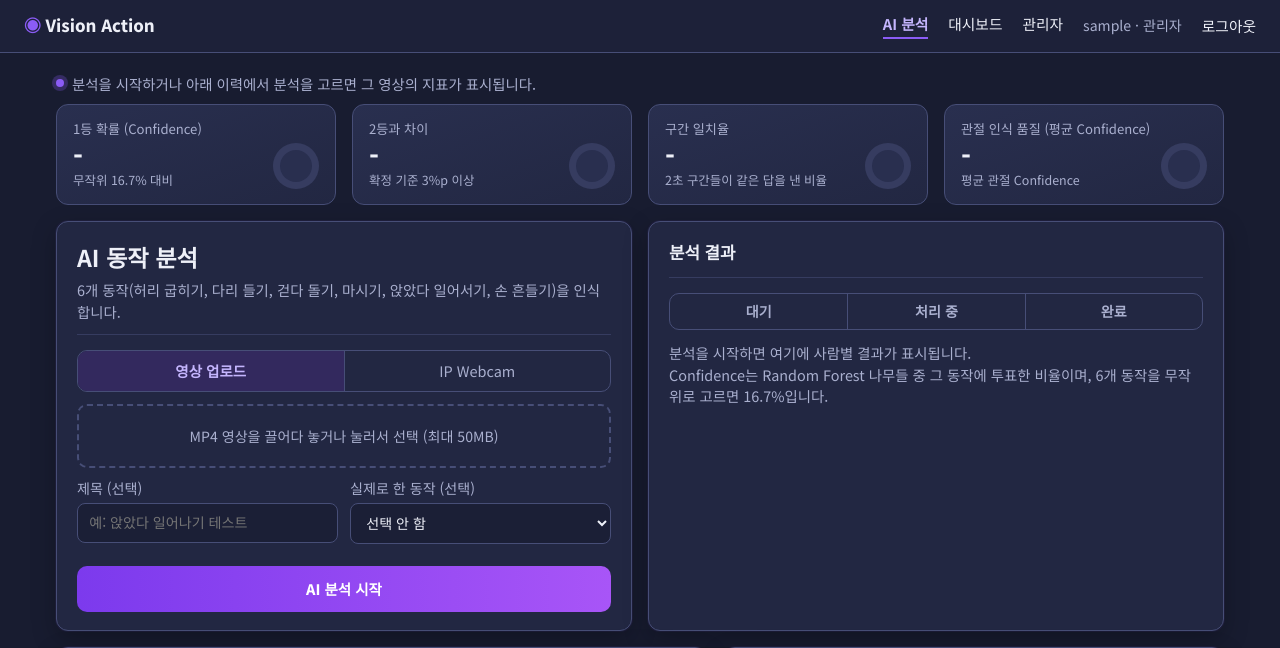
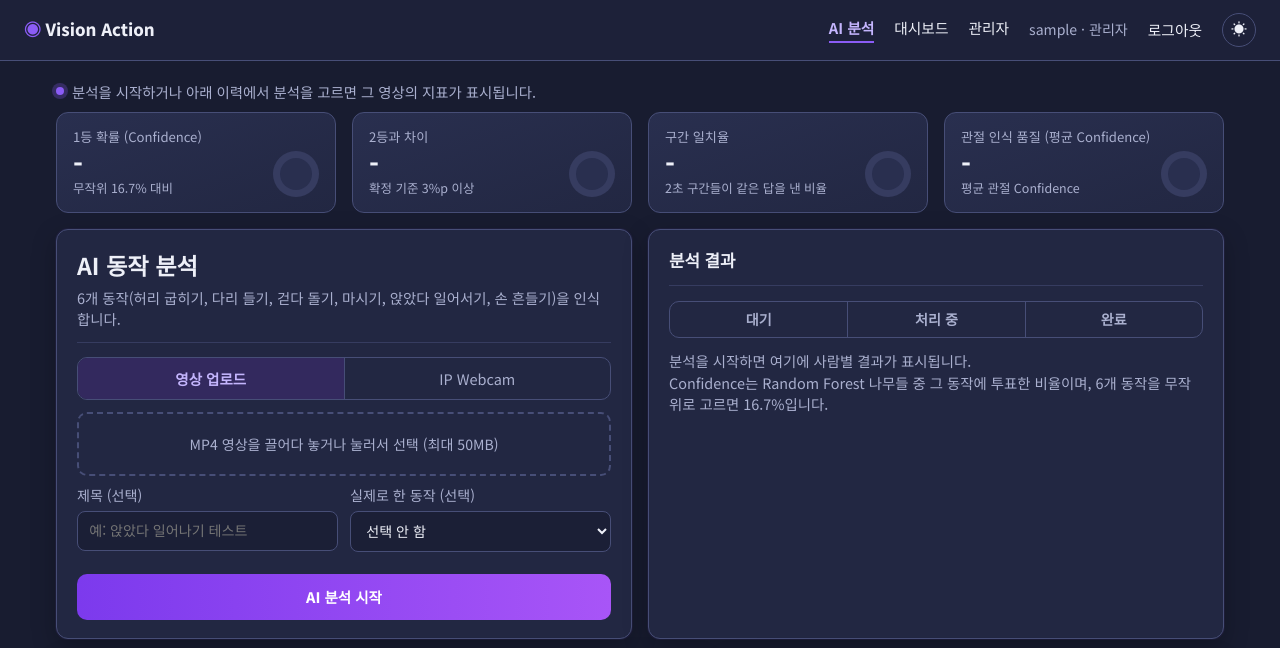
Before and after one commit to hxxdxm/vision_action_platform, a Django app: page / in a window 1280 px wide. Shown: the top 648 px of the page. Run offline with Django 5.2, Linux system fonts and the light colour scheme; the visitor is signed in with stand-in values (Sample User, id 1); data that the repository does not hold is empty; parts of the project's set-up code (start-up, migrations or seed data) failed here and were passed over.

Commit message:
feat: 라이트/다크 테마 전환 버튼 추가

```diff
--- a/backend/static/css/app.css
+++ b/backend/static/css/app.css
@@ -1,16 +1,28 @@
-/* 다크 바이올렛 테마: 칸 테두리를 또렷하게, 지표·그래프는 보라 계열 + 상태 색(초록·노랑·빨강) */
-:root {
+/* 테마: <html data-theme="dark|light">. 색은 모두 아래 변수로만 쓰고, 차트(JS)도 이 변수를 읽어 같은 색을 씁니다.
+   --primary2 = 보조 그래프 색, --link = 링크·강조 글자 색 (라이트에서는 둘을 다르게 둬야 글자가 잘 보임) */
+:root, [data-theme="dark"] {
   --bg: #181c30; --card: #222742; --card2: #292f4f; --text: #eef0f8; --muted: #aab0cf;
   --line: #474e77; --line2: #363c60; --head: #1d2139; --soft: #33295e; --th: #2b3154; --input: #1b1f36;
-  --primary: #8b5cf6; --primary2: #c4b5fd; --primary-ink: #ffffff;
-  --ok: #34d399; --warn: #fbbf24; --bad: #fb7185;
+  --primary: #8b5cf6; --primary2: #c4b5fd; --primary-ink: #ffffff; --link: #c4b5fd;
+  --ok: #34d399; --warn: #fbbf24; --bad: #fb7185; --on-status: #14182a;
+  --series3: #60a5fa; --series6: #22d3ee;
+  --shadow: 0 0 0 1px rgba(139,92,246,.06), 0 8px 24px rgba(0,0,0,.25);
   --radius: 12px;
   color-scheme: dark;
+}
+[data-theme="light"] {
+  --bg: #f4f5fa; --card: #ffffff; --card2: #faf9ff; --text: #1c1f33; --muted: #5d6280;
+  --line: #d5d8e8; --line2: #e7e9f2; --head: #ffffff; --soft: #efeafe; --th: #f4f3fb; --input: #ffffff;
+  --primary: #7c3aed; --primary2: #b8a4f9; --primary-ink: #ffffff; --link: #6d28d9;
+  --ok: #059669; --warn: #d97706; --bad: #e11d48; --on-status: #ffffff;
+  --series3: #2563eb; --series6: #0891b2;
+  --shadow: 0 1px 2px rgba(28,31,51,.05), 0 6px 18px rgba(28,31,51,.06);
+  color-scheme: light;
 }
 * { box-sizing: border-box; }
 body { margin: 0; background: var(--bg); color: var(--text); font-size: 14.5px;
   font-family: "Noto Sans KR", "Pretendard", "Apple SD Gothic Neo", "Malgun Gothic", system-ui, sans-serif; line-height: 1.5; }
-a { color: var(--primary2); text-decoration: none; } a:hover { text-decoration: underline; }
+a { color: var(--link); text-decoration: none; } a:hover { text-decoration: underline; }
 h1 { font-size: 1.45rem; margin: 0 0 .25rem; } h2 { font-size: 1.05rem; margin: 0; }
 
 /* 상단 바 */
@@ -190,8 +202,18 @@ td.actions { white-space: nowrap; }
 .cam-msg { position: absolute; inset: 0; display: flex; align-items: center; justify-content: center; padding: 1rem;
   text-align: center; color: var(--muted); font-size: .9rem; }
 .cam-msg[hidden] { display: none; }
-.cam-tag { position: absolute; left: 10px; top: 10px; background: rgba(15,18,32,.75); color: var(--text); font-size: .75rem;
+.cam-tag { position: absolute; left: 10px; top: 10px; background: rgba(15,18,32,.75); color: #fff; font-size: .75rem;
   font-weight: 700; padding: 2px 8px; border-radius: 6px; }
 .cam-tag.rec { background: var(--bad); color: #fff; }
 .cam-tag.rec::before { content: "● "; }
 .cam-tag { cursor: pointer; }
+
+/* 라이트/다크 전환 버튼 (상단 바) */
+.theme-toggle { display: inline-flex; align-items: center; justify-content: center; width: 34px; height: 34px; padding: 0;
+  border: 1.5px solid var(--line); border-radius: 50%; background: transparent; color: var(--text); cursor: pointer; font-size: 1rem; line-height: 1; }
+.theme-toggle:hover { border-color: var(--primary); color: var(--link); }
+.theme-toggle:focus-visible { outline: 2px solid var(--primary); outline-offset: 2px; }
+.theme-toggle .sun, [data-theme="light"] .theme-toggle .moon { display: inline; }
+.theme-toggle .moon, [data-theme="light"] .theme-toggle .sun { display: none; }
+/* 전환하는 순간만 색이 부드럽게 바뀌도록 (평소 hover 등에는 영향 없음) */
+.theme-anim, .theme-anim * { transition: background-color .2s, border-color .2s, color .2s !important; }
--- a/backend/static/js/analyses.js
+++ b/backend/static/js/analyses.js
@@ -25,21 +25,25 @@
   const isDecided = (label) => label !== "UNCERTAIN" && label !== "INSUFFICIENT_INPUT";
   const pct = (v, digits = 1) => `${(v * 100).toFixed(digits)}%`;
 
-  // ---- 색: CSS 변수에서 읽어 Chart.js와 맞춤 ----
-  const css = getComputedStyle(document.documentElement);
-  const C = Object.fromEntries(["--primary", "--primary2", "--muted", "--line2", "--ok", "--warn", "--bad", "--text", "--card"]
-    .map((n) => [n.slice(2), css.getPropertyValue(n).trim()]));
+  // ---- 색: CSS 변수에서 읽어 Chart.js와 맞춤 (라이트/다크 전환 시 다시 읽음) ----
+  const COLOR_VARS = ["--primary", "--primary2", "--muted", "--line2", "--ok", "--warn", "--bad", "--text", "--card", "--series3", "--series6"];
+  const C = {};
   const hasChart = typeof Chart !== "undefined";
-  if (hasChart) {
-    Chart.defaults.font.family = getComputedStyle(document.body).fontFamily;
-    Chart.defaults.color = C.muted;
-    Chart.defaults.borderColor = C.line2;
+  function readColors() {
+    const css = getComputedStyle(document.documentElement);
+    COLOR_VARS.forEach((n) => { C[n.slice(2)] = css.getPropertyValue(n).trim(); });
+    if (hasChart) {
+      Chart.defaults.font.family = getComputedStyle(document.body).fontFamily;
+      Chart.defaults.color = C.muted;
+      Chart.defaults.borderColor = C.line2;
+    }
   }
+  readColors();
+  const lineColors = () => [C.primary, C.primary2, C.series3, C.warn, C.ok, C.series6];
 
   // ---- 지금 보고 있는 영상 한 건: 상단 지표 4개 + 그래프 2개 ----
   // 데이터는 그 작업의 status API 응답(사람별 details: 구간별 확률, 일치율, 관절 인식)에서 바로 가져옵니다.
   const ACTION_KEYS = Object.keys(EXPECTED);
-  const LINE_COLORS = [C.primary, C.primary2, "#60a5fa", C.warn, C.ok, "#22d3ee"];
   const charts = {};
   let focusJob = null;
   let focusTrack = null;
@@ -148,7 +152,7 @@
         labels: timeline.map((w) => `${w.start_sec.toFixed(1)}~${w.end_sec.toFixed(1)}초`),
         datasets: [
           ...order.map((key) => {
-            const color = LINE_COLORS[ACTION_KEYS.indexOf(key)];
+            const color = lineColors()[ACTION_KEYS.indexOf(key)];
             const main = key === top;
             return { label: LABELS[key], data: timeline.map((w) => +((w.probabilities[key] || 0) * 100).toFixed(1)),
               borderColor: color, backgroundColor: main ? color + "22" : color, fill: main, tension: 0.3,
@@ -179,7 +183,7 @@
       type: "bar",
       data: { labels: keys.map((k) => LABELS[k]), datasets: [
         { label: "전체 구간(학습과 같은 방식)", data: row(d.whole_probabilities), backgroundColor: C.primary2, borderRadius: 3 },
-        { label: "2초 구간 평균", data: row(d.window_mean_probabilities), backgroundColor: "#60a5fa", borderRadius: 3 },
+        { label: "2초 구간 평균", data: row(d.window_mean_probabilities), backgroundColor: C.series3, borderRadius: 3 },
         { label: "최종", data: row(person.probabilities), backgroundColor: C.primary, borderRadius: 3 },
       ] },
       options: { indexAxis: "y", maintainAspectRatio: false, animation: false,
@@ -188,6 +192,12 @@
         scales: { x: { min: 0, suggestedMax: 40, ticks: { callback: (v) => `${v}%` } }, y: { grid: { display: false }, ticks: { color: C.text } } } },
     });
   }
+
+  // 라이트/다크 전환: 색을 다시 읽고 지금 보고 있는 결과(지표 링·그래프 2개)를 다시 그림
+  document.addEventListener("themechange", () => {
+    readColors();
+    if (focusJob) showFocus(focusJob, focusTrack);
+  });
 
   // 이력 행을 누르면 그 작업을 위 결과 카드·지표·그래프에 표시
   async function loadJob(id) {
--- /dev/null
+++ b/backend/static/js/theme.js
@@ -0,0 +1,24 @@
+// 라이트/다크 전환: <html data-theme>을 바꾸고 브라우저(localStorage)에 기억합니다.
+// 바꾼 뒤 "themechange" 이벤트를 보내면 차트(analyses.js, dashboard.js)가 새 색으로 다시 그립니다.
+(function () {
+  const root = document.documentElement;
+  const btn = document.getElementById("theme-toggle");
+  if (!btn) return;
+
+  function label() {
+    const next = root.dataset.theme === "light" ? "다크" : "라이트";
+    btn.setAttribute("aria-label", `${next} 모드로 전환`);
+    btn.title = `${next} 모드로 전환`;
+  }
+
+  btn.addEventListener("click", () => {
+    const theme = root.dataset.theme === "light" ? "dark" : "light";
+    root.classList.add("theme-anim");
+    root.dataset.theme = theme;
+    try { localStorage.setItem("theme", theme); } catch (e) { /* 저장이 막힌 브라우저에서는 이번 화면에만 적용 */ }
+    label();
+    document.dispatchEvent(new CustomEvent("themechange", { detail: { theme } }));
+    setTimeout(() => root.classList.remove("theme-anim"), 250);
+  });
+  label();
+})();
--- a/backend/templates/base.html
+++ b/backend/templates/base.html
@@ -1,10 +1,12 @@
 {% load static %}<!doctype html>
-<html lang="ko">
+<html lang="ko" data-theme="dark">
 <head>
   <meta charset="utf-8">
   <meta name="viewport" content="width=device-width, initial-scale=1">
   <title>{% block title %}Vision Action{% endblock %} · 동작 인식</title>
   <link rel="icon" href="{% static 'favicon.svg' %}">
+  <!-- 화면을 그리기 전에 저장된 테마를 적용해 깜빡임을 막습니다 (저장된 값이 없으면 다크) -->
+  <script>try{document.documentElement.dataset.theme=localStorage.getItem("theme")==="light"?"light":"dark"}catch(e){document.documentElement.dataset.theme="dark"}</script>
   <!-- 인터넷이 없으면 글꼴만 시스템 글꼴로 바뀌고 화면은 그대로 동작합니다 -->
   <link rel="stylesheet" href="https://fonts.googleapis.com/css2?family=Noto+Sans+KR:wght@400;500;700;800&display=swap">
   <link rel="stylesheet" href="{% static 'css/app.css' %}">
@@ -30,12 +32,16 @@
       <a href="{% url 'signup' %}"{% if page == 'signup' %} class="on"{% endif %}>회원가입</a>
       {% endwith %}
     {% endif %}
+    <button type="button" class="theme-toggle" id="theme-toggle" aria-label="라이트/다크 모드 전환" title="라이트/다크 모드 전환">
+      <span class="sun" aria-hidden="true">☀</span><span class="moon" aria-hidden="true">☾</span>
+    </button>
   </nav>
 </header>
 <main class="container">
   {% if messages %}{% for m in messages %}<div class="notice">{{ m }}</div>{% endfor %}{% endif %}
   {% block content %}{% endblock %}
 </main>
+<script src="{% static 'js/theme.js' %}"></script>
 {% block scripts %}{% endblock %}
 </body>
 </html>
```
Also changed, not shown: other parts of backend/static/css/app.css (+13 -13 lines), backend/static/js/dashboard.js (+15 -6 lines).
